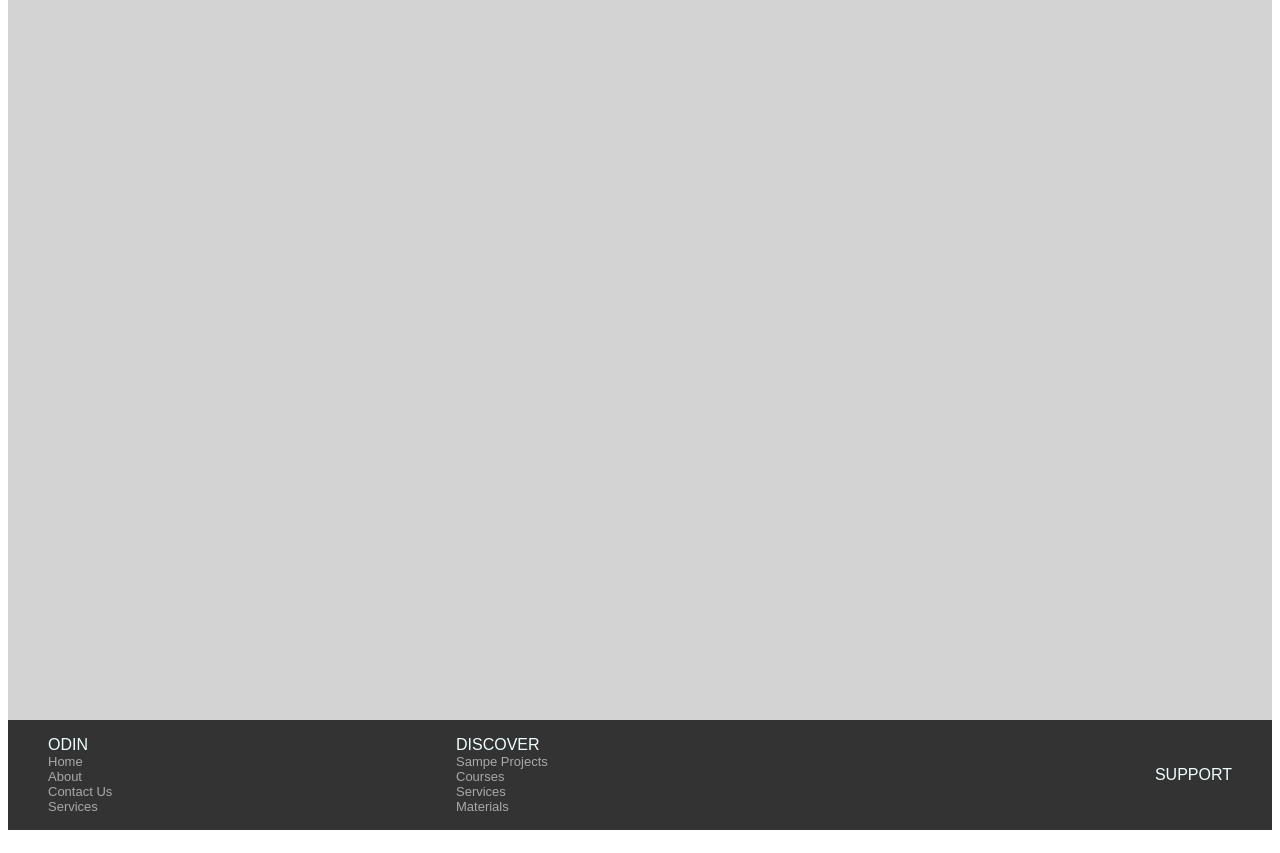
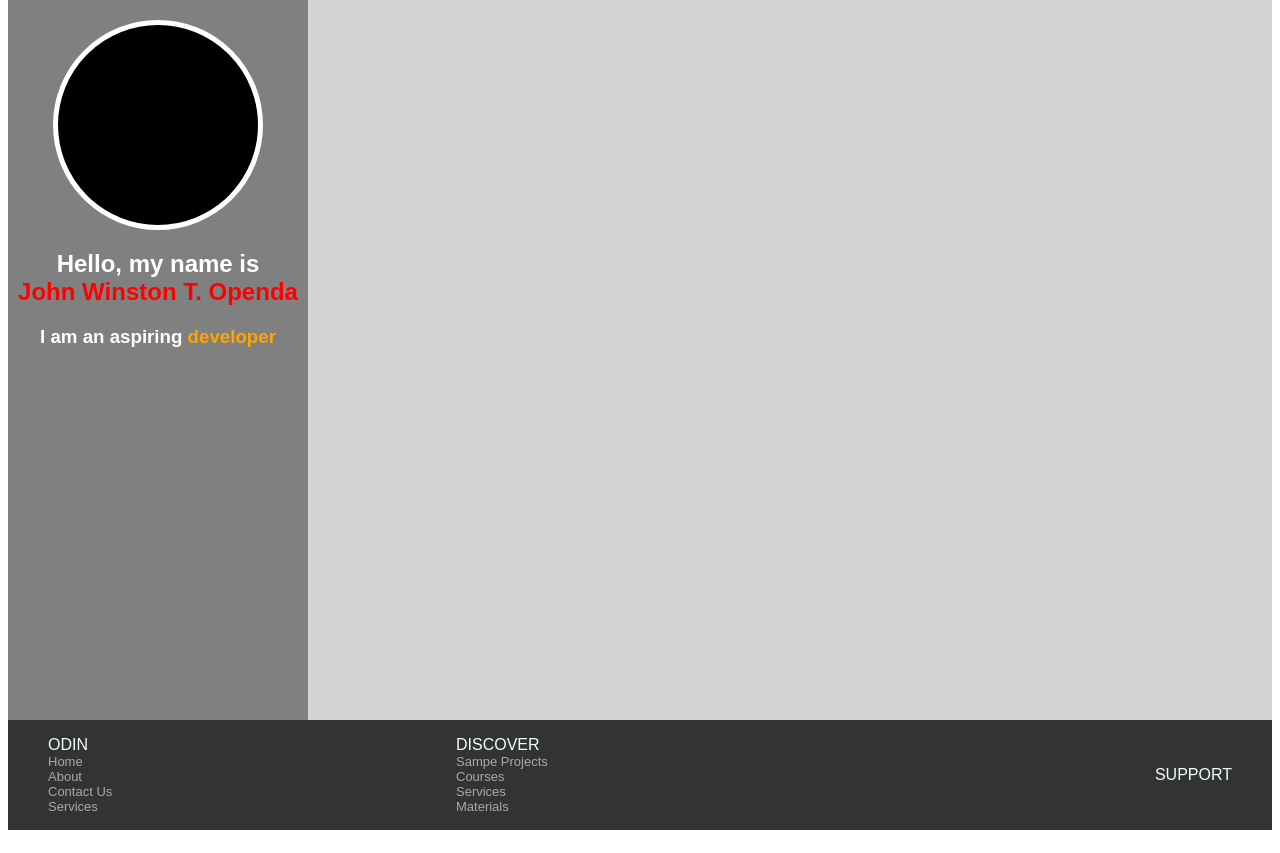
Before and after one commit to Nohj20/Nohj20.github.io, a PHP site: page / in a window 1280 px wide. Shown: the part 54-907 px from the top of the page. Run offline with PHP 8.4, Linux system fonts and the light colour scheme.

Commit message:
Created side panel

```diff
--- a/css/index.css
+++ b/css/index.css
@@ -5,9 +5,42 @@ body{
     box-sizing: border-box;
 }
 
-.left{
+.bg{
     position: inherit;
     background-color: lightgrey;
     background-size: cover;
     height: calc(100vh - 80px);
 }
+
+.side-bar{
+    background-color: gray;
+    height: 100%;
+    width: 300px;
+    border: 10px;
+    display: flex;
+    flex-direction: column;
+    flex-wrap: wrap;
+}
+
+.side-bar .profile-picture-wrapper{
+    border-radius: 120px;
+    background-color: black;
+    height: 200px;
+    width: 200px;
+    align-self: center;
+    margin-top: 20px;
+    border: 5px solid white;
+}
+
+.side-bar .profile-name{
+    text-align: center;
+    color: white;
+}
+
+.side-bar .profile-name h2 span{
+    color: red;
+
+}
+.side-bar .profile-name h3 span{
+    color: orange;
+}
--- a/index.html
+++ b/index.html
@@ -4,7 +4,7 @@
     <meta charset="UTF-8">
     <meta http-equiv="X-UA-Compatible" content="IE=edge">
     <meta name="viewport" content="width=device-width, initial-scale=1.0">
-    <title>WJA Modulars</title>
+    <title>My Portfolio</title>
 
     <script src="https://code.jquery.com/jquery-3.6.0.js"></script>
 
@@ -24,7 +24,17 @@
 
     <div class="header"></div>
 
-    <div class="left">
+    <div class="bg">
+
+        <div class="side-bar">
+            <div class="profile-picture-wrapper">
+
+            </div>
+            <div class="profile-name">
+                <h2>Hello, my name is <br><span>John Winston T. Openda</span></h2>
+                <h3>I am an aspiring <span>developer</span></h3>
+            </div>
+        </div>
 
     </div>
 
```
Also changed, not shown: assets/bgimg.jpg (added).
